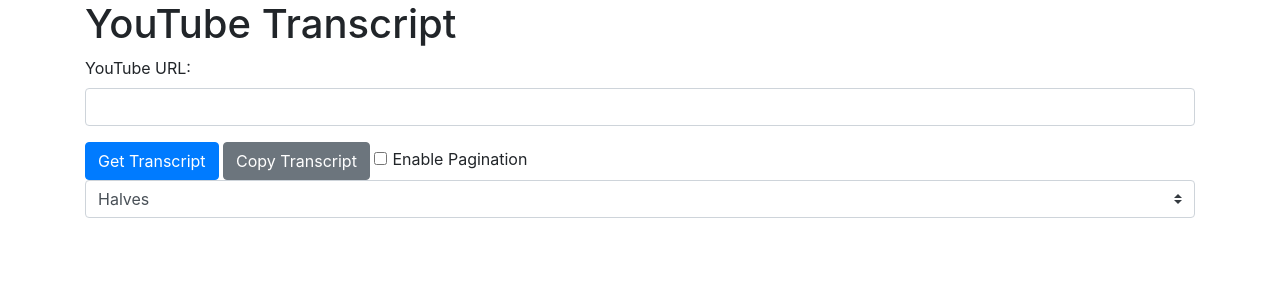
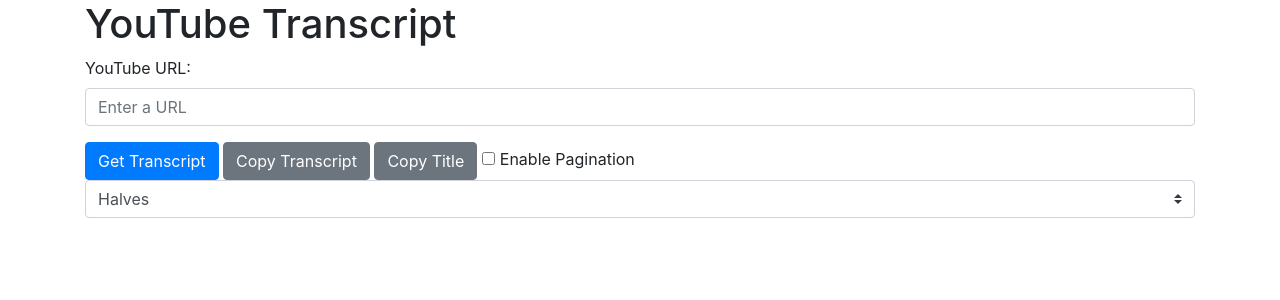
Before and after one commit to TheDeterminator/summary-python, a Flask app: page / in a window 1280 px wide. Shown: the top 300 px of the page. Run offline with Flask 3, Linux system fonts and the light colour scheme; some libraries are stand-ins or nearby versions.

Commit message:
app is now in a working state

```diff
--- a/app.py
+++ b/app.py
@@ -1,29 +1,31 @@
 from flask import Flask, render_template, request, jsonify
 from flask_sqlalchemy import SQLAlchemy
 from flask_migrate import Migrate
-from youtube_transcript_api import YouTubeTranscriptApi
+from youtube_transcript_api import YouTubeTranscriptApi, TranscriptsDisabled, VideoUnavailable, NoTranscriptFound
 import json
 import requests
+# from requests import RequestException
+from requests.exceptions import RequestException, Timeout, TooManyRedirects
 from bs4 import BeautifulSoup
 import os
-from dotenv import load_dotenv
-
-load_dotenv()
-
+from sqlalchemy.dialects.mysql import MEDIUMTEXT, LONGTEXT
 
 app = Flask(__name__)
 
-app.config['SQLALCHEMY_DATABASE_URI'] = os.environ.get('DATABASE_URL')
+# app.config['SQLALCHEMY_DATABASE_URI'] = os.environ.get('DATABASE_URL')
+app.config['SQLALCHEMY_DATABASE_URI'] = 'mysql+pymysql://thedeterminator:testpassword@thedeterminator.mysql.pythonanywhere-services.com/thedeterminator$summarydb'
 app.config['SQLALCHEMY_TRACK_MODIFICATIONS'] = False
 
 db = SQLAlchemy(app)
 migrate = Migrate(app, db)
 
 # Create a VideoData model
+
+
 class VideoData(db.Model):
-    video_id = db.Column(db.String, primary_key=True)
+    video_id = db.Column(db.String(255), primary_key=True)
     title = db.Column(db.JSON)
-    transcript = db.Column(db.Text)
+    transcript = db.Column(MEDIUMTEXT)
 
     def __init__(self, video_id, title, transcript):
         self.video_id = video_id
@@ -31,65 +33,56 @@
         self.transcript = transcript
 
 
-# def import_data_from_json():
-#     # Check if there are any records in the VideoData table
-#     if VideoData.query.first() is None:
-#         try:
-#             with open('video_data_cache.json', 'r') as file:
-#                 video_data_cache = json.load(file)
-#         except FileNotFoundError:
-#             video_data_cache = {}
-
-#         for video_id, video_data in video_data_cache.items():
-#             video = VideoData.query.get(video_id)
-#             if not video:
-#                 new_video = VideoData(
-#                     video_id=video_id,
-#                     title=video_data['title'],
-#                     transcript=json.dumps(video_data['transcript'])  # Change this line
-#                 )
-#                 db.session.add(new_video)
-#                 db.session.commit()
-
-#         print('Imported data from video_data_cache.json')
-#     else:
-#         print('Data already exists in the database, skipping import.')
-
-
-# Add these lines to read the transcript cache from a file
-# try:
-#     with open('video_data_cache.json', 'r') as file:
-#         video_data_cache = json.load(file)
-# except FileNotFoundError:
-#     video_data_cache = {}
-
-
 def get_video_data(video_id):
     try:
         video_data = VideoData.query.get(video_id)
+
         if video_data:
             return {'title': video_data.title, 'transcript': json.loads(video_data.transcript)}
         else:
             # Build the YouTube video URL
             video_url = f'https://www.youtube.com/watch?v={video_id}'
 
-            # Use requests and BeautifulSoup to extract the video title
-            response = requests.get(video_url)
-            soup = BeautifulSoup(response.content, 'html.parser')
-            video_title = soup.find('title').text.strip().split(' - YouTube')[0]
+            try:
+                # Use requests and BeautifulSoup to extract the video title
+                response = requests.get(video_url)
+                response.raise_for_status()
+                soup = BeautifulSoup(response.content, 'html.parser')
+                video_title_element = soup.find('title')
+                if video_title_element:
+                    video_title = video_title_element.text.strip().split(
+                        ' - YouTube')[0]
+                else:
+                    return {'error': 'Error: Could not find the video title.'}
+            except RequestException as e:
+                return {'error': f'Error: Failed to fetch the video URL. {str(e)}'}
+            except Timeout:
+                return {'error': 'Error: The request timed out.'}
+            except TooManyRedirects:
+                return {'error': 'Error: Too many redirects.'}
+            except Exception as e:
+                return {'error': f'Error: An unexpected error occurred 1. {str(e)}'}
 
-            # Use the YouTubeTranscriptApi to get the transcript
-            transcript = YouTubeTranscriptApi.get_transcript(video_id)
+            try:
+                # Use the YouTubeTranscriptApi to get the transcript
+                transcript = YouTubeTranscriptApi.get_transcript(video_id)
+            except (TranscriptsDisabled, NoTranscriptFound):
+                return {'error': 'Error: No captions available for this video.'}
+            except VideoUnavailable:
+                return {'error': 'Error: The video is unavailable.'}
 
             # Cache the video data in the database
-            video_data = VideoData(id=video_id, title=video_title, transcript=transcript)
+            video_data = VideoData(
+                video_id=video_id, title=video_title, transcript=json.dumps(transcript))
             db.session.add(video_data)
             db.session.commit()
 
-            return {'title': video_data.title, 'transcript': video_data.transcript}
-    except:
-        error = 'Error: Invalid URL or no captions available.'
+            # return {'title': video_data.title, 'transcript': video_data.transcript} may want to change back to this implemntation and wrap the transcript in json.loads() becasue I don't want the data to get out of step it shouldn't but just in case
+            return {'title': video_title, 'transcript': transcript}
+    except Exception as e:
+        error = f'Error: An unexpected error occurred 2. {str(e)}'
         return {'error': error}
+
 
 @app.route('/')
 def home():
@@ -99,10 +92,24 @@
 @app.route('/get_transcript', methods=['POST'])
 def get_transcript():
     youtube_url = request.form['youtube-url']
-    video_id_index = youtube_url.find('v=') + 2
-    if video_id_index == -1:
+
+    # Follow redirects to get the final URL
+    try:
+        response = requests.get(youtube_url, allow_redirects=True)
+        final_url = response.url
+    except requests.exceptions.RequestException as e:
+        return jsonify({'error': f'Error: Failed to fetch the URL. {str(e)}'})
+
+    # Check if the final URL is a valid YouTube URL
+    if "www.youtube.com/watch?v=" not in final_url and "youtu.be/" not in final_url:
         return jsonify({'error': 'Invalid URL or no video ID found.'})
-    video_id = youtube_url[video_id_index:]
+
+    # Extract the video ID
+    if "www.youtube.com/watch?v=" in final_url:
+        video_id = final_url.split("www.youtube.com/watch?v=")[-1]
+    elif "youtu.be/" in final_url:
+        video_id = final_url.split("youtu.be/")[-1]
+
     if '&' in video_id:
         video_id = video_id[:video_id.index('&')]
 
@@ -112,6 +119,7 @@
 
     # Concatenate the transcript text into a single string
     transcript_text = ''
+
     for item in video_data['transcript']:
         transcript_text += item['text'] + ' '
 
@@ -119,29 +127,36 @@
     response = {
         'title': video_data['title'],
         'transcript': transcript_text,
-        'video_url': youtube_url
+        'video_url': final_url
     }
     return jsonify(response)
 
 
 @app.route('/get_video_title/<video_id>')
 def get_video_title(video_id):
+    # Check if the video_id parameter is valid
+    if len(video_id) != 11 or not video_id.isalnum():
+        error = 'Error: Invalid video ID.'
+        return jsonify({'error': error})
+
     try:
         # Build the YouTube video URL
         video_url = f'https://www.youtube.com/watch?v={video_id}'
 
         # Use requests and BeautifulSoup to extract the video title
         response = requests.get(video_url)
+        response.raise_for_status()  # raise HTTPError if status is not 200
         soup = BeautifulSoup(response.content, 'html.parser')
         video_title = soup.find('title').text.strip().split(' - YouTube')[0]
 
         return jsonify({'title': video_title, 'video_url': video_url})
-    except:
-        error = 'Error: Invalid URL or no captions available.'
+    except requests.exceptions.RequestException as e:
+        error = f'Error: {e}'
+        return jsonify({'error': error})
+    except (AttributeError, IndexError):
+        error = 'Error: Unable to extract video title.'
         return jsonify({'error': error})
 
 
 if __name__ == "__main__":
-    # with app.app_context():
-        # import_data_from_json()
     app.run(debug=True)
--- a/templates/index.html
+++ b/templates/index.html
@@ -29,13 +29,14 @@
         <form id="transcript-form">
             <div class="form-group">
                 <label for="youtube-url">YouTube URL:</label>
-                <input type="text" class="form-control" id="youtube-url" name="youtube-url" required>
+                <input type="text" class="form-control" id="youtube-url" name="youtube-url" placeholder="Enter a URL" required>
             </div>
             <button type="submit" class="btn btn-primary">
                 <span class="spinner-border spinner-border-sm d-none" role="status" aria-hidden="true"></span>
                 Get Transcript
             </button>
             <button type="button" class="btn btn-secondary" id="copy-transcript">Copy Transcript</button>
+            <button type="button" class="btn btn-secondary" id="copy-title">Copy Title</button>
             <div class="form-check form-check-inline">
                 <input class="form-check-input" type="checkbox" id="pagination-toggle" value="pagination">
                 <label class="form-check-label" for="pagination-toggle">Enable Pagination</label>
@@ -58,6 +59,29 @@
     </div>
     <script>
         let transcript;
+        let videoTitle;
+
+        function copyToClipboard(value) {
+            // Check for Clipboard API support
+            if (navigator.clipboard) {
+                navigator.clipboard.writeText(value)
+                    .then(() => {
+                        console.log("Value copied to clipboard!");
+                    })
+                    .catch((err) => {
+                        console.error("Failed to copy value to clipboard: ", err);
+                    });
+            } else {
+                // Fallback to document.execCommand() method
+                const textarea = document.createElement('textarea');
+                textarea.value = value;
+                document.body.appendChild(textarea);
+                textarea.select();
+                document.execCommand('copy');
+                document.body.removeChild(textarea);
+                console.log("Value copied to clipboard!");
+            }
+        }
 
         document.getElementById('transcript-form').addEventListener('submit', async (e) => {
             e.preventDefault();
@@ -73,6 +97,7 @@
             const transcriptContainer = document.getElementById('transcript-container');
             transcriptElement.innerHTML = '';
             videoTitleElement.innerText = data.title ? `Transcript for ${data.title}` : '';
+            videoTitle = data.title
             if (data.transcript.length) {
                 transcriptContainer.classList.remove('hidden');
                 const p = document.createElement('p')
@@ -94,6 +119,7 @@
             }
         });
 
+        // TODO: Update this to use copyToClipboard function you created above
         document.getElementById('copy-transcript').addEventListener('click', () => {
             const transcriptElement = document.getElementById('transcript');
             const range = document.createRange();
@@ -103,6 +129,9 @@
             document.execCommand('copy');
             window.getSelection().removeAllRanges();
         });
+        document.getElementById('copy-title').addEventListener('click', () => {
+            copyToClipboard(videoTitle)
+        })
 
         function updateTranscriptDisplay(transcriptSections, currentPage) {
             const transcriptElement = document.getElementById('transcript');
```
